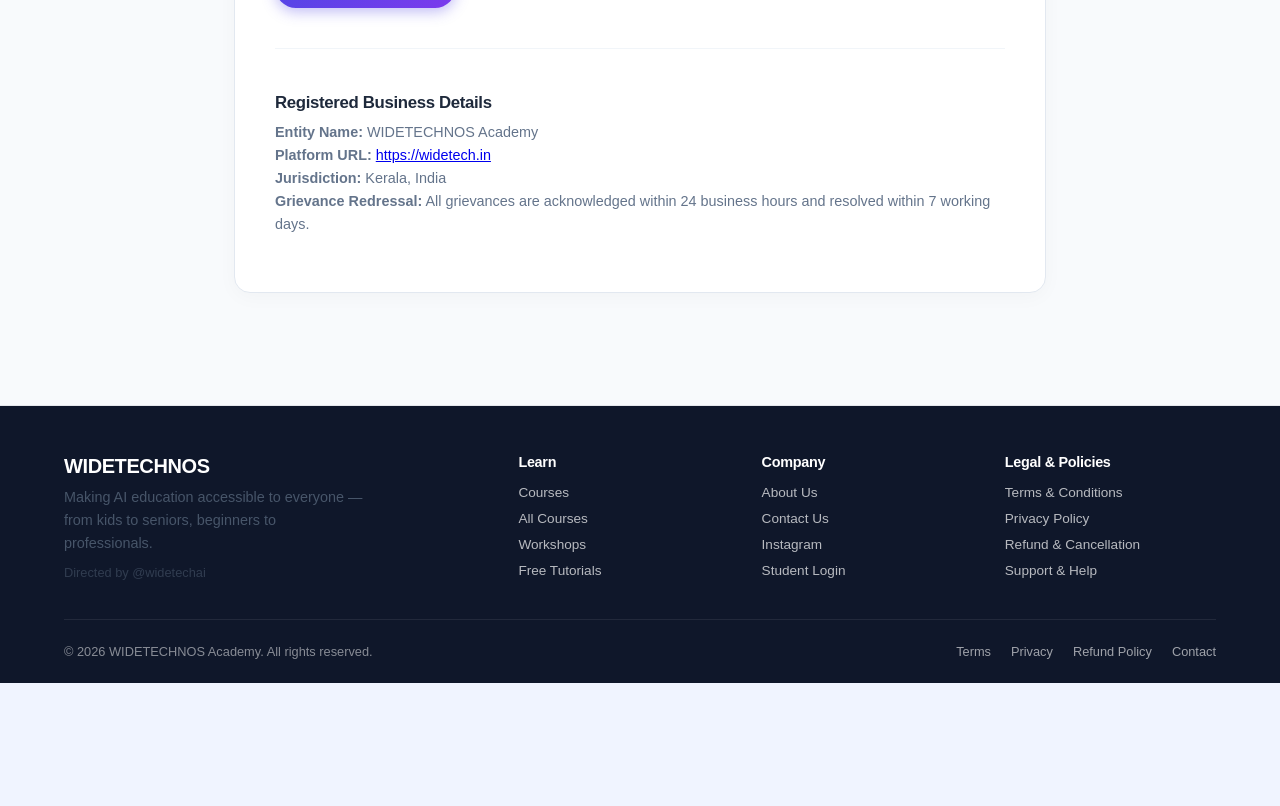
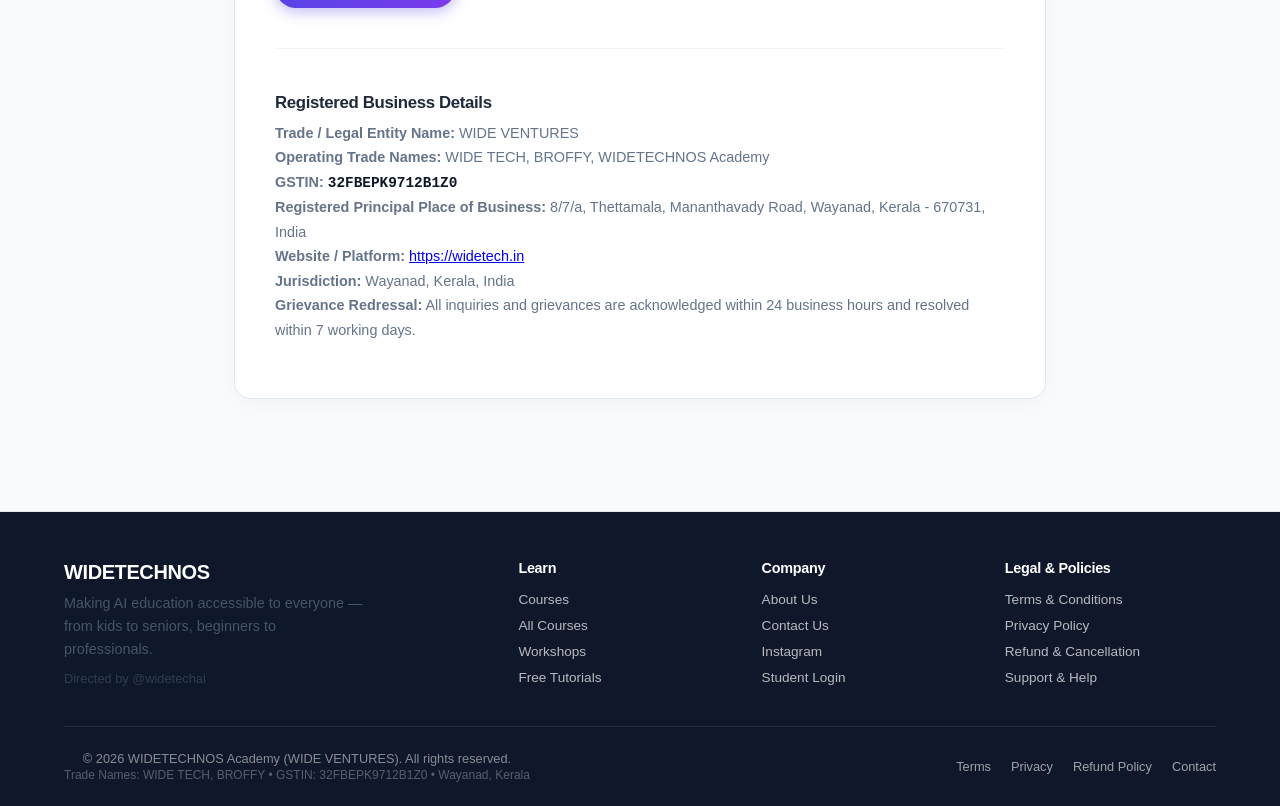
Before and after one commit to kelothhuller-code/course, a React (Vite) app in the folder frontend/: page /contact in a window 1280 px wide. Shown: the part 1260-2066 px from the top of the page. Before the commit the page ends 1943 px from the top, so only its background shows below. Built offline with nearby package versions, Linux system fonts and the light colour scheme; no server answers.

Commit message:
Update official GST details, trade name WIDE VENTURES, and Wayanad address across models, legal pages, footer, and invoices

```diff
--- a/frontend/src/pages/ContactPage.jsx
+++ b/frontend/src/pages/ContactPage.jsx
@@ -139,11 +139,14 @@
 
           <div style={{ marginTop: '2.5rem', paddingTop: '1.5rem', borderTop: '1px solid #f1f5f9' }}>
             <h3>Registered Business Details</h3>
-            <p style={{ fontSize: '0.9rem', color: '#64748b', lineHeight: '1.6' }}>
-              <strong>Entity Name:</strong> WIDETECHNOS Academy<br />
-              <strong>Platform URL:</strong> <a href="https://widetech.in" target="_blank" rel="noopener noreferrer">https://widetech.in</a><br />
-              <strong>Jurisdiction:</strong> Kerala, India<br />
-              <strong>Grievance Redressal:</strong> All grievances are acknowledged within 24 business hours and resolved within 7 working days.
+            <p style={{ fontSize: '0.9rem', color: '#64748b', lineHeight: '1.7' }}>
+              <strong>Trade / Legal Entity Name:</strong> WIDE VENTURES<br />
+              <strong>Operating Trade Names:</strong> WIDE TECH, BROFFY, WIDETECHNOS Academy<br />
+              <strong>GSTIN:</strong> <span style={{ fontFamily: 'monospace', fontWeight: 700, color: '#0f172a' }}>32FBEPK9712B1Z0</span><br />
+              <strong>Registered Principal Place of Business:</strong> 8/7/a, Thettamala, Mananthavady Road, Wayanad, Kerala - 670731, India<br />
+              <strong>Website / Platform:</strong> <a href="https://widetech.in" target="_blank" rel="noopener noreferrer">https://widetech.in</a><br />
+              <strong>Jurisdiction:</strong> Wayanad, Kerala, India<br />
+              <strong>Grievance Redressal:</strong> All inquiries and grievances are acknowledged within 24 business hours and resolved within 7 working days.
             </p>
           </div>
         </article>
--- a/frontend/src/pages/Landing/Footer.jsx
+++ b/frontend/src/pages/Landing/Footer.jsx
@@ -50,7 +50,12 @@
 
         <div className="footer-bottom">
           <div style={{ display: 'flex', justifyContent: 'space-between', alignItems: 'center', flexWrap: 'wrap', gap: '0.75rem' }}>
-            <span>© {new Date().getFullYear()} WIDETECHNOS Academy. All rights reserved.</span>
+            <div>
+              <span>© {new Date().getFullYear()} WIDETECHNOS Academy (WIDE VENTURES). All rights reserved.</span>
+              <div style={{ fontSize: '0.75rem', opacity: 0.6, marginTop: '2px' }}>
+                Trade Names: WIDE TECH, BROFFY • GSTIN: 32FBEPK9712B1Z0 • Wayanad, Kerala
+              </div>
+            </div>
             <div style={{ display: 'flex', gap: '1.25rem', fontSize: '0.8rem' }}>
               <Link to="/terms" style={{ color: 'rgba(255, 255, 255, 0.6)', textDecoration: 'none' }}>Terms</Link>
               <Link to="/privacy" style={{ color: 'rgba(255, 255, 255, 0.6)', textDecoration: 'none' }}>Privacy</Link>
--- a/frontend/src/pages/PrivacyPage.jsx
+++ b/frontend/src/pages/PrivacyPage.jsx
@@ -38,7 +38,7 @@
 
           <h2>1. Overview</h2>
           <p>
-            At <strong>WIDETECHNOS Academy</strong> (operated via <code>widetech.in</code>), we take your privacy and the security of your personal information seriously. This Privacy Policy outlines what information we collect when you use our educational website, purchase courses, or attend workshops, and how that information is handled.
+            At <strong>WIDETECHNOS Academy</strong>, operated by <strong>WIDE VENTURES</strong> (Trade Names: <strong>WIDE TECH</strong>, <strong>BROFFY</strong>; GSTIN: <strong>32FBEPK9712B1Z0</strong>) located at 8/7/a, Thettamala, Mananthavady Road, Wayanad, Kerala - 670731, India (via <code>widetech.in</code>), we take your privacy and the security of your personal information seriously. This Privacy Policy outlines what information we collect when you use our educational website, purchase courses, or attend workshops, and how that information is handled.
           </p>
 
           <h2>2. Information We Collect</h2>
@@ -98,7 +98,9 @@
           </p>
           <div className="legal-highlight-box">
             <strong>Data Privacy & Grievance Officer</strong><br />
-            WIDETECHNOS Academy<br />
+            WIDE VENTURES (WIDE TECH / BROFFY)<br />
+            GSTIN: 32FBEPK9712B1Z0<br />
+            Address: 8/7/a, Thettamala, Mananthavady Road, Wayanad, Kerala - 670731, India<br />
             Email: <a href="mailto:support@widetechnos.com">support@widetechnos.com</a><br />
             Website: <a href="https://widetech.in">https://widetech.in</a><br />
             Response Window: Within 48 business hours
--- a/frontend/src/pages/RefundPage.jsx
+++ b/frontend/src/pages/RefundPage.jsx
@@ -38,7 +38,7 @@
 
           <h2>1. Overview & Commitment</h2>
           <p>
-            At <strong>WIDETECHNOS Academy</strong> (operated via <code>widetech.in</code>), our primary objective is to deliver high-quality, practical AI and web development education. We want every student to feel confident when investing in their learning. This Cancellation and Refund Policy outlines the terms and conditions under which refunds and cancellations are processed.
+            At <strong>WIDETECHNOS Academy</strong>, operated by <strong>WIDE VENTURES</strong> (Trade Names: <strong>WIDE TECH</strong>, <strong>BROFFY</strong>; GSTIN: <strong>32FBEPK9712B1Z0</strong>) located at 8/7/a, Thettamala, Mananthavady Road, Wayanad, Kerala - 670731, India (via <code>widetech.in</code>), our primary objective is to deliver high-quality, practical AI and web development education. We want every student to feel confident when investing in their learning. This Cancellation and Refund Policy outlines the terms and conditions under which refunds and cancellations are processed.
           </p>
 
           <h2>2. Digital Course Delivery & Fulfillment Policy</h2>
@@ -92,7 +92,10 @@
             If you have any questions regarding your invoice, payment failure, or cancellation, please reach out to our dedicated billing desk:
           </p>
           <div className="legal-highlight-box">
-            <strong>WIDETECHNOS Billing Support</strong><br />
+            <strong>WIDE VENTURES Billing & Refund Support</strong><br />
+            Operating Trade Names: WIDE TECH, BROFFY<br />
+            GSTIN: 32FBEPK9712B1Z0<br />
+            Address: 8/7/a, Thettamala, Mananthavady Road, Wayanad, Kerala - 670731, India<br />
             Email: <a href="mailto:support@widetechnos.com">support@widetechnos.com</a><br />
             Support Hours: Monday – Saturday, 9:00 AM – 6:00 PM IST<br />
             Resolution Window: Usually responded to within 24 business hours
--- a/frontend/src/pages/TermsPage.jsx
+++ b/frontend/src/pages/TermsPage.jsx
@@ -38,7 +38,7 @@
 
           <h2>1. Introduction & Acceptance</h2>
           <p>
-            Welcome to <strong>WIDETECHNOS Academy</strong> ("we," "our," or "us"). By accessing or using our website located at <code>widetech.in</code>, mobile applications, courses, workshops, and educational services (collectively, the "Platform"), you agree to be bound by these Terms and Conditions ("Terms").
+            Welcome to <strong>WIDETECHNOS Academy</strong>, operated by <strong>WIDE VENTURES</strong> (operating trade names: <strong>WIDE TECH</strong>, <strong>BROFFY</strong>, and WIDETECHNOS Academy; GSTIN: <strong>32FBEPK9712B1Z0</strong>) with registered office at 8/7/a, Thettamala, Mananthavady Road, Wayanad, Kerala - 670731, India ("we," "our," or "us"). By accessing or using our website located at <code>widetech.in</code>, mobile applications, courses, workshops, and educational services (collectively, the "Platform"), you agree to be bound by these Terms and Conditions ("Terms").
           </p>
           <p>
             If you do not agree with any part of these Terms, you must not access or register for our courses or use any of our services.
@@ -112,7 +112,9 @@
             If you have questions or concerns regarding these Terms, please contact our legal and support team:
           </p>
           <div className="legal-highlight-box">
-            <strong>WIDETECHNOS Academy</strong><br />
+            <strong>WIDE VENTURES (WIDE TECH / BROFFY)</strong><br />
+            GSTIN: 32FBEPK9712B1Z0<br />
+            Address: 8/7/a, Thettamala, Mananthavady Road, Wayanad, Kerala - 670731, India<br />
             Email: <a href="mailto:support@widetechnos.com">support@widetechnos.com</a><br />
             Website: <a href="https://widetech.in">https://widetech.in</a><br />
             Support Hours: Monday – Saturday, 9:00 AM – 6:00 PM IST
--- a/frontend/src/pages/dashboard/GstInvoiceModal.jsx
+++ b/frontend/src/pages/dashboard/GstInvoiceModal.jsx
@@ -138,14 +138,14 @@
             <div style={{ display: 'flex', justifyContent: 'space-between', marginBottom: '1.5rem', flexWrap: 'wrap', gap: '1rem' }}>
               <div>
                 <h2 style={{ margin: '0 0 0.25rem 0', color: '#2563eb', fontSize: '1.4rem', fontWeight: 800 }}>
-                  {invoiceData.seller?.legalName || 'WIDETECHNOS ACADEMY PRIVATE LIMITED'}
+                  {invoiceData.seller?.legalName || 'WIDE VENTURES'}
                 </h2>
-                <p style={{ margin: 0, fontSize: '0.85rem', color: '#475569' }}>{invoiceData.seller?.tradeName || 'WIDETECHNOS ACADEMY'}</p>
+                <p style={{ margin: 0, fontSize: '0.85rem', color: '#475569' }}>{invoiceData.seller?.tradeName || 'WIDE VENTURES (WIDE TECH / BROFFY)'}</p>
                 <p style={{ margin: '0.25rem 0 0', fontSize: '0.8rem', color: '#64748b', maxWidth: '350px' }}>
-                  {invoiceData.seller?.registeredAddress}
+                  {invoiceData.seller?.registeredAddress || '8/7/a, Thettamala, Mananthavady Road, Wayanad, Kerala - 670731'}
                 </p>
                 <p style={{ margin: '0.25rem 0 0', fontSize: '0.85rem', color: '#0f172a', fontWeight: 700 }}>
-                  GSTIN: <span style={{ fontFamily: 'monospace', color: '#2563eb' }}>{invoiceData.seller?.gstin || '33AAAAA0000A1Z5'}</span>
+                  GSTIN: <span style={{ fontFamily: 'monospace', color: '#2563eb' }}>{invoiceData.seller?.gstin || '32FBEPK9712B1Z0'}</span>
                 </p>
               </div>
 
```
Also changed, not shown: 2 other files (tests, documents, lock files or other folders).
